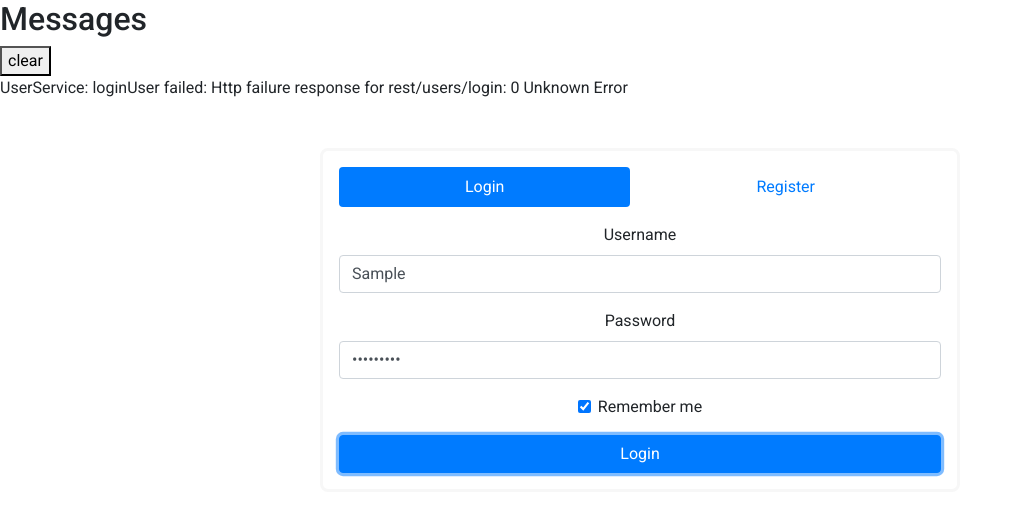
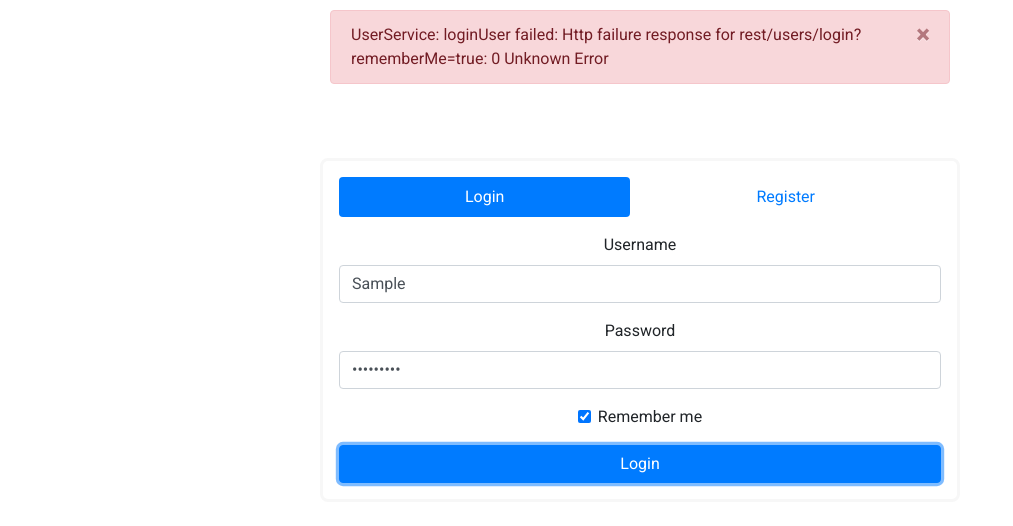
Before and after one commit to kokusho/todo-app, an Angular app in the folder src/main/resources/frontend/todo-frontend/: page / in a window 1280 px wide. Both pictures are taken after typing "Sample", "Sample123" into the empty fields and a click on the button "Login". Shown: the top 526 px of the page, without its empty margins (0-1013 px from the left). Built offline with nearby package versions, Linux system fonts and the light colour scheme; no server answers.

Commit message:
improved the way messages are rendered

```diff
--- a/src/main/resources/frontend/todo-frontend/src/app/message.service.ts
+++ b/src/main/resources/frontend/todo-frontend/src/app/message.service.ts
@@ -1,16 +1,21 @@
 import { Injectable } from '@angular/core';
+import { Message } from './models/Message';
 
 @Injectable({
   providedIn: 'root'
 })
 export class MessageService {
-  messages: string[] = [];
+  messages: Message[] = [];
 
-  add(message: string){
+  add(message: Message){
     this.messages.push( message );
   }
 
   clear() {
     this.messages = [];
   }
+
+  delete(index: number){
+    this.messages.splice(index, 1);
+  }
 }
--- a/src/main/resources/frontend/todo-frontend/src/app/messages/messages.component.css
+++ b/src/main/resources/frontend/todo-frontend/src/app/messages/messages.component.css
@@ -0,0 +1,5 @@
+.center {
+    margin: auto;
+    width: 50%;
+    padding: 10px;
+}
--- a/src/main/resources/frontend/todo-frontend/src/app/messages/messages.component.html
+++ b/src/main/resources/frontend/todo-frontend/src/app/messages/messages.component.html
@@ -1,10 +1,8 @@
-<div *ngIf="messageService.messages.length">
-
-  <h2>Messages</h2>
-  <button class="clear"
-          (click)="messageService.clear()">clear</button>
-  <div *ngFor='let message of messageService.messages'> {{message}} </div>
-
-  <!-- TODO rework this into x-able snackbars/toasts and add remove method to method service -->
-
+<div *ngIf="messageService.messages.length" class="center">
+  <div *ngFor='let message of messageService.messages; let i = index' [attr.data-index]="i" class="alert alert-{{message.type}} alert-dismissible fade show" role="alert">
+    {{message.message}}
+    <button type="button" class="close" data-dismiss="alert" aria-label="Close" (click)="messageService.delete(i)">
+      <span aria-hidden="true">&times;</span>
+    </button>
+  </div>
 </div>
--- /dev/null
+++ b/src/main/resources/frontend/todo-frontend/src/app/models/Message.ts
@@ -0,0 +1,12 @@
+export class Message{
+    message: string;
+    type: MessageType;
+}
+
+export enum MessageType {
+    Alert   = "alert",
+    Danger  = "danger",
+    Warning = "warning",
+    Success = "success",
+    Info    = "info",
+}
--- a/src/main/resources/frontend/todo-frontend/src/app/user.service.ts
+++ b/src/main/resources/frontend/todo-frontend/src/app/user.service.ts
@@ -1,9 +1,10 @@
 import { Injectable } from '@angular/core';
 import { HttpClient, HttpHeaders } from '@angular/common/http';
 import { User } from './models/User';
-import { catchError, map, tap } from 'rxjs/operators';
+import { catchError, tap } from 'rxjs/operators';
 import { MessageService } from './message.service';
 import { Observable, of } from 'rxjs';
+import { MessageType, Message } from './models/Message';
 
 @Injectable({
   providedIn: 'root'
@@ -19,24 +20,29 @@ export class UserService {
     };
 
     /** Log a UserService message with the MessageService */
-    private log(message: string) {
-      this.messageService.add(`UserService: ${message}`);
+    private log(message: string, m_type: MessageType) {
+      let msg: Message = {
+        message: `UserService: ${message}`,
+        type: m_type
+      }
+      this.messageService.add(msg);
     }
 
     private userUrl = "rest/users"; //URL to web api
 
-    doLoginUser(u: User): Observable<User>{
-      return this.http.post<User>(this.userUrl + "/login", u, this.httpOptions)
+    doLoginUser(u: User, rememberMe: Boolean): Observable<User>{
+      return this.http.post<User>(this.userUrl + "/login?rememberMe=" + rememberMe, u, this.httpOptions)
        .pipe(
-        tap((newUser: User) => this.log('User logged in: ${newUser.username}')),
+        tap((newUser: User) => this.log(`User logged in: ${newUser.username}`, MessageType.Success)),
         catchError(this.handleError<User>('loginUser'))
        );
     }
 
     registerUser( u : User): Observable<User>{
+      console.log("Calling backend to register a user", u);
       return this.http.post<User>(this.userUrl + "/register", u, this.httpOptions)
        .pipe(
-        tap((newUser: User) => this.log('Successfully registered a new user: ${newUser.username}')),
+        tap((newUser: User) => this.log(`Successfully registered a new user: ${newUser.username}`, MessageType.Success)),
         catchError(this.handleError<User>('registerUser'))
        );
     }
@@ -48,7 +54,7 @@ export class UserService {
         console.error(error); // log to console instead
 
         // TODO: better job of transforming error for user consumption
-        this.log(`${operation} failed: ${error.message}`);
+        this.log(`${operation} failed: ${error.message}`, MessageType.Danger);
 
         // Let the app keep running by returning an empty result.
         return of(result as T);
```
